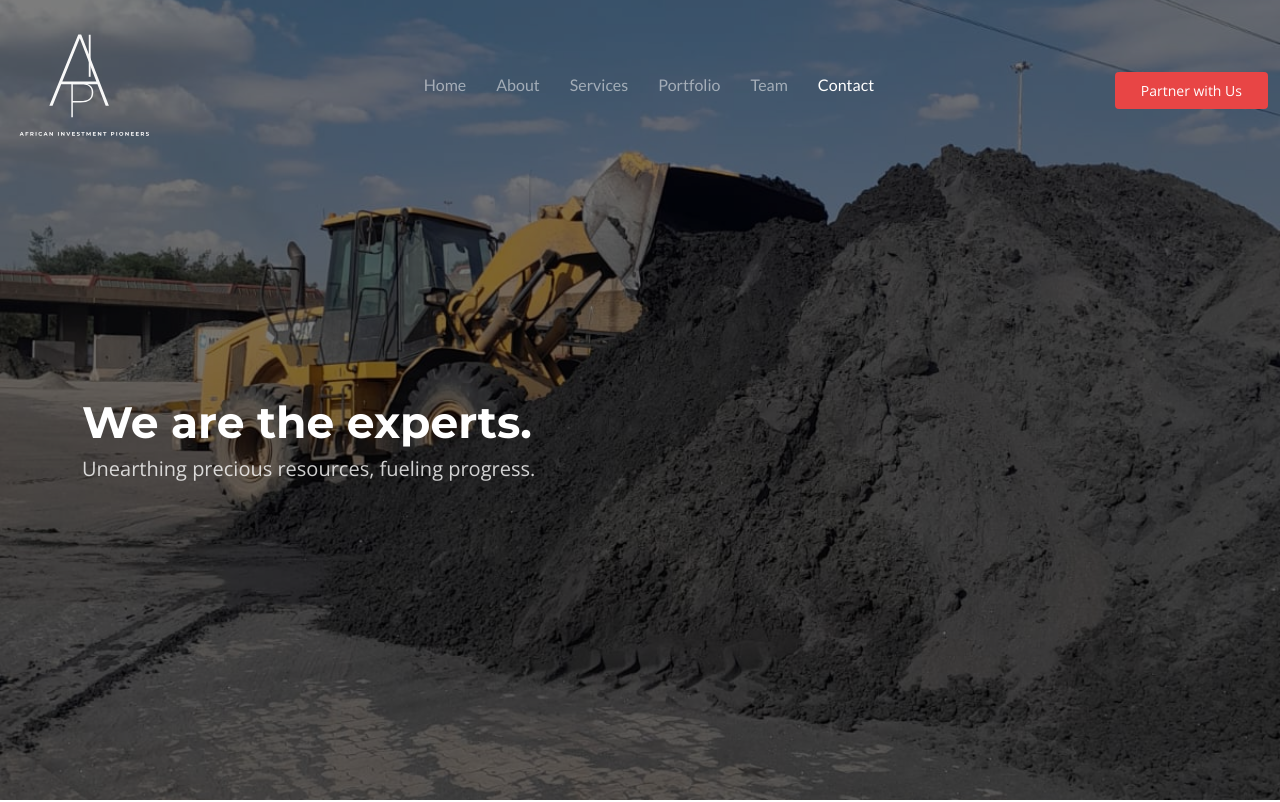
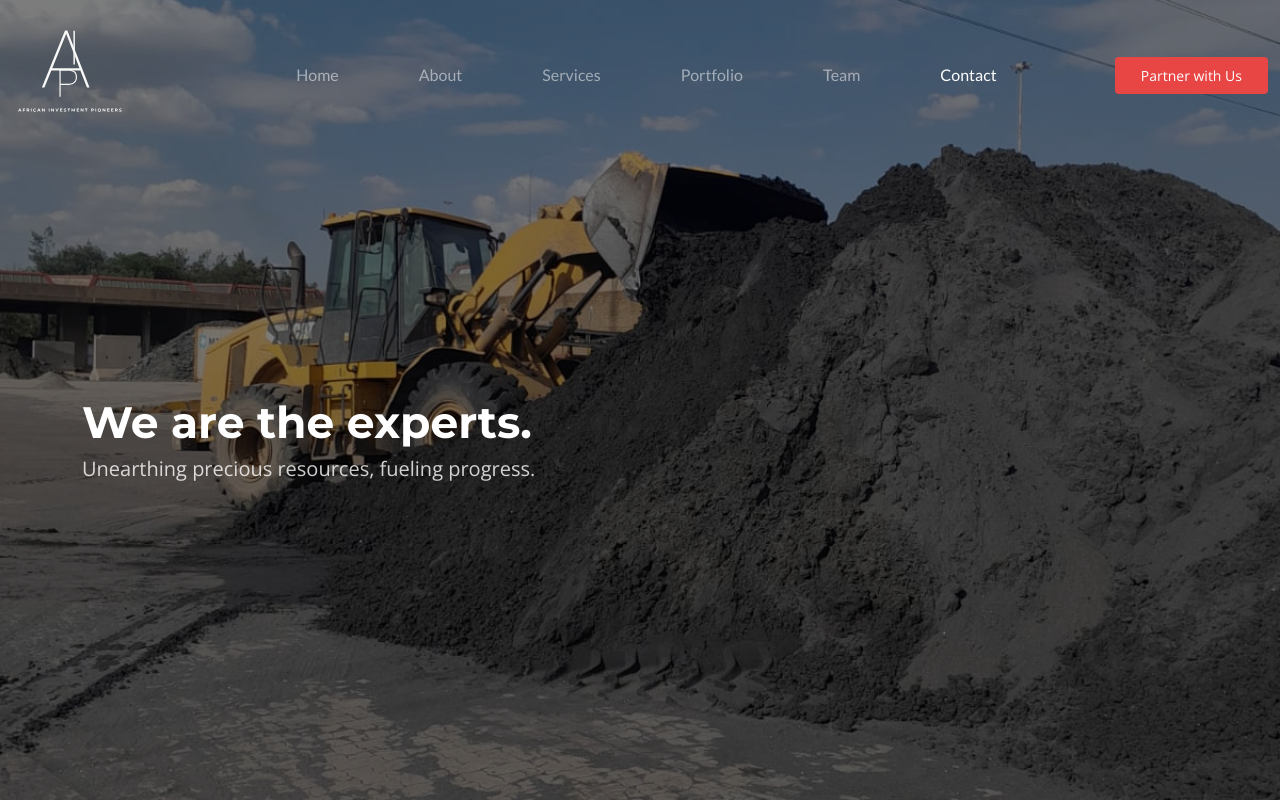
Before and after one commit to Mpho-Mulaudzi/AfricanInvestmentPioneers, a plain HTML site: page index.html in a window 1280 px wide. Shown: the top 802 px of the page. Drawn offline with nearby package versions, Linux system fonts and the light colour scheme.

Commit message:
new change

```diff
--- a/assets/css/main.css
+++ b/assets/css/main.css
@@ -300,6 +300,7 @@ section {
     font-weight: 400;
     display: flex;
     align-items: center;
+    padding: 10px 40px;
     justify-content: space-between;
     white-space: nowrap;
     transition: 0.3s;
@@ -2915,3 +2916,14 @@ section {
   color: var(--color-inverse);
   background-color: rgba(var(--color-primary-rgb), 0.8);
 }
+/* ul {
+  display: inline-block;
+}
+a {
+  display: block;
+  padding: 10px 30px;
+}
+li {
+  display:inline;
+  padding: 10px 40px;
+} */
--- a/index.html
+++ b/index.html
@@ -19,17 +19,7 @@
       href="https://fonts.googleapis.com/css2?family=Open+Sans:ital,wght@0,300;0,400;0,500;0,600;0,700;0,800;1,300;1,400;1,500;1,600;1,700;1,800&family=Montserrat:ital,wght@0,100;0,200;0,300;0,400;0,500;0,600;0,700;0,800;0,900;1,100;1,200;1,300;1,400;1,500;1,600;1,700;1,800;1,900&family=Lato:ital,wght@0,100;0,300;0,400;0,700;0,900;1,100;1,300;1,400;1,700;1,900&display=swap"
       rel="stylesheet"
     />
-    <style>
-      #navmenu ul {
-        list-style: none;
-        padding: 0;
-        margin: 0;
-      }
 
-      #navmenu li {
-        margin-bottom: 10px !important;
-      }
-    </style>
     <!-- Vendor CSS Files -->
     <link
       href="assets/vendor/bootstrap/css/bootstrap.min.css"
@@ -56,11 +46,11 @@
     <header id="header" class="header fixed-top d-flex align-items-center">
   <div class="container-fluid d-flex align-items-center justify-content-between">
     <a href="index.html" class="logo d-flex align-items-center me-2 me-xl-0">
-      <img id="logoImage" src="assets/img/b.svg" alt="" style="max-height: 150px;" />
+      <img id="logoImage" src="assets/img/b.svg" alt="" style="max-height: 120px;" />
     </a>
 
     <!-- Nav Menu -->
-    <nav id="navmenu" class="navmenu">
+    <div id="navmenu" class="navmenu">
       <ul style="list-style: none; padding: 0; margin: 0;">
         <li><a href="index.html#hero" class="active">Home</a></li>
         <li><a href="index.html#about">About</a></li>
@@ -71,7 +61,7 @@
         <li><a href="index.html#contact">Contact</a></li>
       </ul>
       <i class="mobile-nav-toggle d-xl-none bi bi-list"></i>
-    </nav>
+    </div>
     <!-- End Nav Menu -->
 
     <a class="btn-getstarted" href="index.html#contact">Partner with Us</a>
@@ -466,7 +456,7 @@
             >
               <h3>We care about our client(s)/Investor relationships</h3>
               <p>
-                We deeply care about our client/investor relationships. We understand that our clients and investors are the foundation of our success, and we are committed to fostering long-lasting partnerships based on trust, transparency, and mutual growth. We strive to actively listen to our clients' and investors' needs, concerns, and goals, ensuring that we provide tailored solutions and exceed their expectations. Our dedicated team of professionals is readily available to address any queries, provide regular updates, and offer personalized support throughout the entire mining process.
+                e deeply care about our client/investor relationships. We understand that our clients and investors are the foundation of our success, and we are committed to fostering long-lasting partnerships based on trust, transparency, and mutual growth. We strive to actively listen to our clients' and investors' needs, concerns, and goals, ensuring that we provide tailored solutions and exceed their expectations. Our dedicated team of professionals is readily available to address any queries, provide regular updates, and offer personalized support throughout the entire mining process.
               </p>
               <ul>
                 <li>
```
